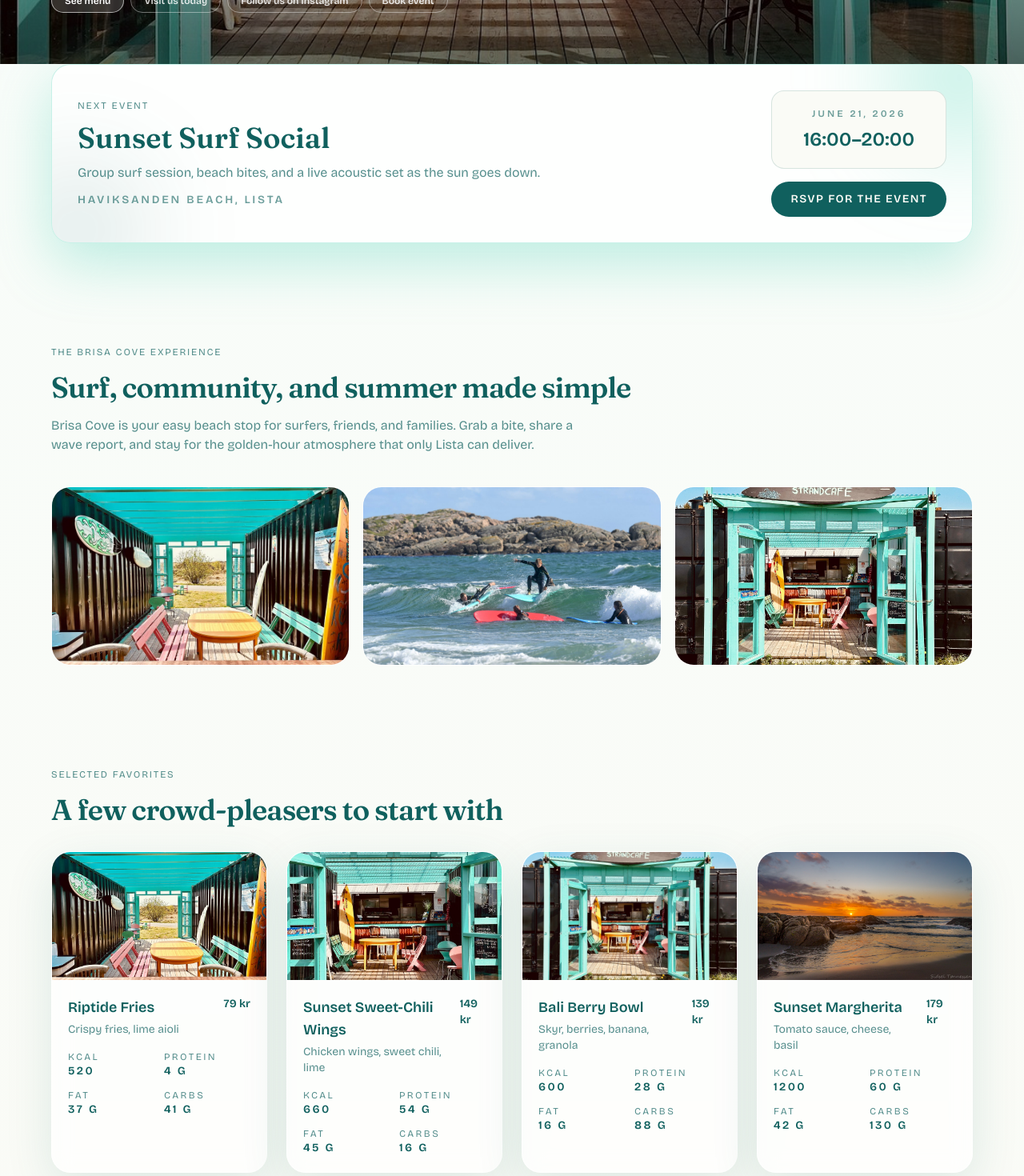
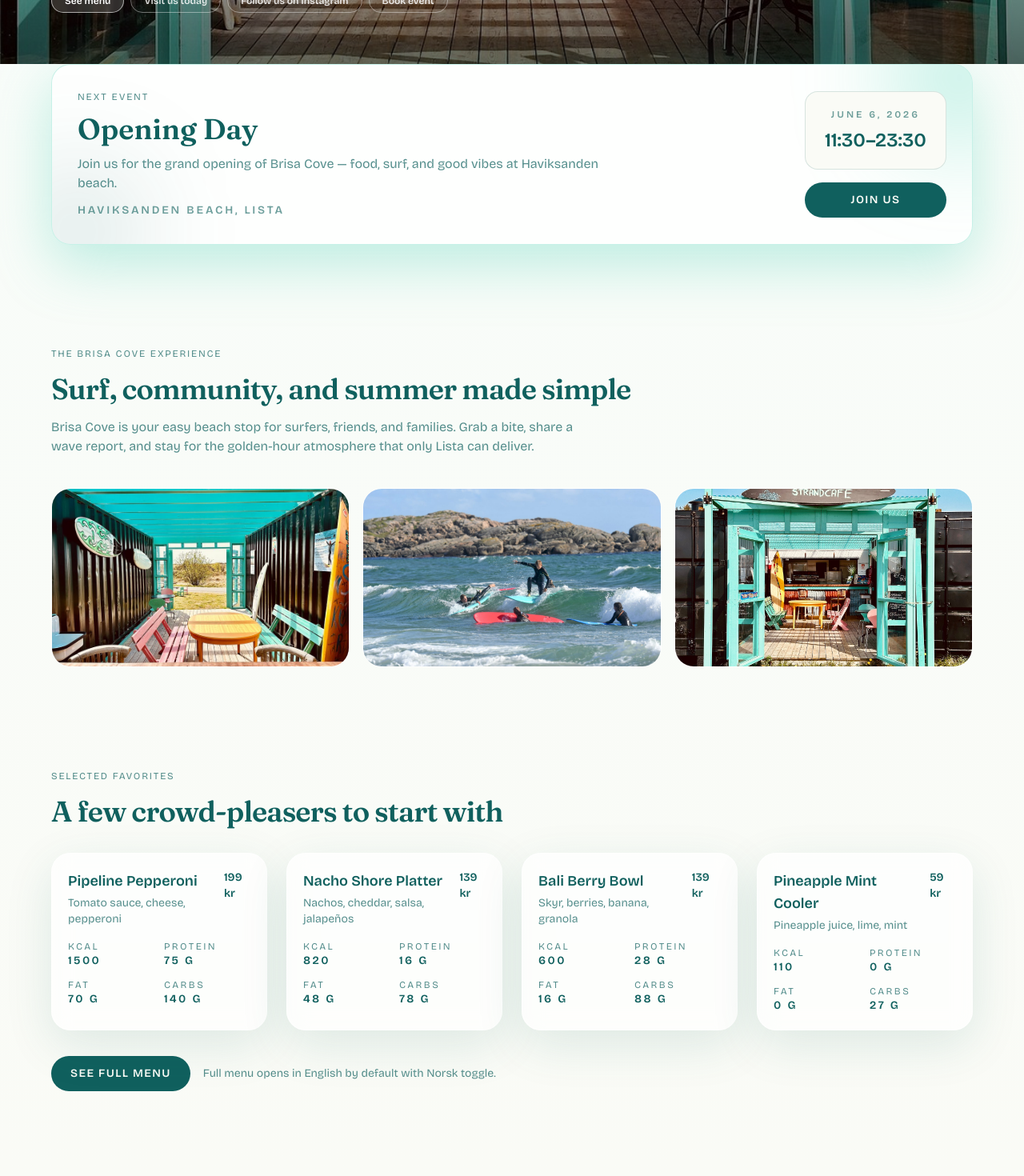
Before and after one commit to augustnhj/Brisa-Cove-Landing-v2, a Next.js app: page / in a window 1280 px wide. Shown: the part 720-2190 px from the top of the page at 80% size. Built offline with nearby package versions, Linux system fonts and the light colour scheme.

Commit message:
new version

```diff
--- a/src/app/page.tsx
+++ b/src/app/page.tsx
@@ -34,7 +34,7 @@ const t = {
     },
     hero: {
       kicker: "Opening Summer 2026",
-      title: "The beach cafe where surf and good vibes meet",
+      title: "Grab a bite at the heart of Norwegian surfing",
       description:
         "Simple and delicious food, relaxed atmosphere – a natural meeting point on the beach.",
       ctaPrimary: "See menu",
@@ -105,7 +105,7 @@ const t = {
     },
     hero: {
       kicker: "Eröffnung Sommer 2026",
-      title: "Das Strandcafé, wo Surf und gute Stimmung aufeinandertreffen",
+      title: "Ein Happen mitten im Herz des norwegischen Surfens",
       description:
         "Einfaches und köstliches Essen, entspannte Atmosphäre – ein natürlicher Treffpunkt am Strand.",
       ctaPrimary: "Menü ansehen",
@@ -176,7 +176,7 @@ const t = {
     },
     hero: {
       kicker: "Åpner sommeren 2026",
-      title: "Strandcafeen der surf og god stemning møtes",
+      title: "Få en matbit i hjertet av norsk surfing",
       description:
         "Enkel og deilig mat, avslappet atmosfære – et naturlig møtepunkt på stranden.",
       ctaPrimary: "Se meny",
--- a/src/components/MenuCard.tsx
+++ b/src/components/MenuCard.tsx
@@ -1,4 +1,3 @@
-import Image from "next/image";
 import { MenuItem, NutritionLabels } from "@/data/menu";
 
 const nutritionLabel = (label: string, value: string) => (
@@ -17,19 +16,18 @@ export default function MenuCard({
 }) {
   return (
     <div className="glass flex h-full flex-col overflow-hidden">
-      <div className="relative h-40 w-full">
-        <Image
-          src={item.image}
-          alt={item.name}
-          fill
-          className="object-cover"
-          sizes="(max-width: 768px) 100vw, 33vw"
-        />
-      </div>
       <div className="flex flex-1 flex-col gap-4 p-5">
         <div className="flex items-start justify-between gap-4">
           <div>
-            <h3 className="text-lg font-semibold text-deepteal">{item.name}</h3>
+            <div className="relative inline-block">
+              <h3 className="text-lg font-semibold text-deepteal">{item.name}</h3>
+              {item.comingSoon && (
+                <span className="pointer-events-none absolute inset-y-[45%] left-0 right-0 border-t-2 border-red-600" />
+              )}
+            </div>
+            {item.comingSoon && (
+              <p className="mt-0.5 text-xs font-bold uppercase tracking-widest text-red-600">Coming Soon</p>
+            )}
             <p className="mt-1 text-sm text-deepteal/70">{item.description}</p>
           </div>
           <span className="text-sm font-semibold text-deepteal">{item.price}</span>
--- a/src/data/events.ts
+++ b/src/data/events.ts
@@ -25,28 +25,28 @@ export type EventInfo = {
 
 export const nextEvent: EventInfo = {
   en: {
-    title: "Sunset Surf Social",
+    title: "Opening Day",
     description:
-      "Group surf session, beach bites, and a live acoustic set as the sun goes down.",
-    ctaLabel: "RSVP for the event",
+      "Join us for the grand opening of Brisa Cove — food, surf, and good vibes at Haviksanden beach.",
+    ctaLabel: "Join us",
     kickerLabel: "Next event",
   },
   no: {
-    title: "Solnedgang Surf Social",
+    title: "Åpningsdag",
     description:
-      "Felles surfsesjon, strandmat og et live akustisk sett mens solen går ned.",
-    ctaLabel: "Meld deg på arrangementet",
+      "Bli med på den store åpningen av Brisa Cove — mat, surf og god stemning på Haviksanden.",
+    ctaLabel: "Bli med",
     kickerLabel: "Neste arrangement",
   },
   de: {
-    title: "Sonnenuntergang Surf Social",
+    title: "Eröffnungstag",
     description:
-      "Gemeinsame Surfsession, Strandsnacks und ein Live-Akustikset, während die Sonne untergeht.",
-    ctaLabel: "Für das Event anmelden",
+      "Feiert mit uns die Eröffnung von Brisa Cove — Essen, Surfen und gute Stimmung am Haviksanden-Strand.",
+    ctaLabel: "Dabei sein",
     kickerLabel: "Nächstes Event",
   },
-  date: "June 21, 2026",
-  time: "16:00–20:00",
+  date: "June 6, 2026",
+  time: "11:30–23:30",
   ctaHref: "#visit",
   location: "Haviksanden Beach, Lista",
 };
--- a/src/data/menu.ts
+++ b/src/data/menu.ts
@@ -11,7 +11,7 @@ export type MenuItem = {
   description: string;
   nutrition: Nutrition;
   price: string;
-  image: string;
+  comingSoon?: boolean;
 };
 
 export type MenuSection = {
@@ -38,12 +38,6 @@ export const menuNotes: Record<MenuLanguage, string> = {
   no: "Næringsverdier er estimater og kan variere.",
 };
 
-const imagePalette = {
-  warm: "/images/favorite-1.jpg",
-  spice: "/images/favorite-2.jpg",
-  fresh: "/images/favorite-3.jpg",
-  bold: "/images/favorite-4.jpg",
-};
 
 export const menuSections: Record<MenuLanguage, MenuSection[]> = {
   en: [
@@ -56,7 +50,6 @@ export const menuSections: Record<MenuLanguage, MenuSection[]> = {
           description: "Crispy fries, lime aioli",
           nutrition: { kcal: "520", protein: "4 g", fat: "37 g", carbs: "41 g" },
           price: "79 kr",
-          image: imagePalette.warm,
         },
         {
           id: "sunset-sweet-fries",
@@ -64,7 +57,6 @@ export const menuSections: Record<MenuLanguage, MenuSection[]> = {
           description: "Sweet potato fries, lime aioli",
           nutrition: { kcal: "560", protein: "4 g", fat: "36 g", carbs: "52 g" },
           price: "89 kr",
-          image: imagePalette.warm,
         },
       ],
     },
@@ -77,7 +69,7 @@ export const menuSections: Record<MenuLanguage, MenuSection[]> = {
           description: "Chicken wings, sweet chili, lime",
           nutrition: { kcal: "660", protein: "54 g", fat: "45 g", carbs: "16 g" },
           price: "149 kr",
-          image: imagePalette.spice,
+          comingSoon: true,
         },
         {
           id: "reef-bbq-wings",
@@ -85,7 +77,7 @@ export const menuSections: Record<MenuLanguage, MenuSection[]> = {
           description: "Chicken wings, BBQ glaze",
           nutrition: { kcal: "650", protein: "54 g", fat: "45 g", carbs: "12 g" },
           price: "145 kr",
-          image: imagePalette.spice,
+          comingSoon: true,
         },
         {
           id: "lava-sriracha-honey-wings",
@@ -93,7 +85,7 @@ export const menuSections: Record<MenuLanguage, MenuSection[]> = {
           description: "Chicken wings, sriracha, honey",
           nutrition: { kcal: "760", protein: "54 g", fat: "52 g", carbs: "26 g" },
           price: "155 kr",
-          image: imagePalette.spice,
+          comingSoon: true,
         },
       ],
     },
@@ -106,7 +98,6 @@ export const menuSections: Record<MenuLanguage, MenuSection[]> = {
           description: "Nachos, cheddar, salsa, jalapeños",
           nutrition: { kcal: "820", protein: "16 g", fat: "48 g", carbs: "78 g" },
           price: "139 kr",
-          image: imagePalette.warm,
         },
       ],
     },
@@ -119,7 +110,6 @@ export const menuSections: Record<MenuLanguage, MenuSection[]> = {
           description: "Skyr, berries, banana, granola",
           nutrition: { kcal: "600", protein: "28 g", fat: "16 g", carbs: "88 g" },
           price: "139 kr",
-          image: imagePalette.fresh,
         },
         {
           id: "mango-wave-bowl",
@@ -127,7 +117,6 @@ export const menuSections: Record<MenuLanguage, MenuSection[]> = {
           description: "Skyr, mango, banana, granola",
           nutrition: { kcal: "570", protein: "25 g", fat: "9 g", carbs: "95 g" },
           price: "135 kr",
-          image: imagePalette.fresh,
         },
         {
           id: "acai-anchor-bowl",
@@ -135,7 +124,6 @@ export const menuSections: Record<MenuLanguage, MenuSection[]> = {
           description: "Açaí, banana, berries, granola",
           nutrition: { kcal: "650", protein: "10 g", fat: "28 g", carbs: "90 g" },
           price: "169 kr",
-          image: imagePalette.fresh,
         },
       ],
     },
@@ -148,7 +136,6 @@ export const menuSections: Record<MenuLanguage, MenuSection[]> = {
           description: "Mango, banana, pineapple juice",
           nutrition: { kcal: "360", protein: "3 g", fat: "1 g", carbs: "85 g" },
           price: "89 kr",
-          image: imagePalette.fresh,
         },
       ],
     },
@@ -161,7 +148,7 @@ export const menuSections: Record<MenuLanguage, MenuSection[]> = {
           description: "Banana bread",
           nutrition: { kcal: "230", protein: "5 g", fat: "9 g", carbs: "32 g" },
           price: "49 kr",
-          image: imagePalette.fresh,
+          comingSoon: true,
         },
       ],
     },
@@ -174,7 +161,7 @@ export const menuSections: Record<MenuLanguage, MenuSection[]> = {
           description: "Chicken, mango, salad, coconut dressing",
           nutrition: { kcal: "760", protein: "45 g", fat: "38 g", carbs: "68 g" },
           price: "159 kr",
-          image: imagePalette.spice,
+          comingSoon: true,
         },
         {
           id: "bali-avocado-toast",
@@ -182,7 +169,7 @@ export const menuSections: Record<MenuLanguage, MenuSection[]> = {
           description: "Avocado, lime, chili, coriander",
           nutrition: { kcal: "430", protein: "8 g", fat: "25 g", carbs: "46 g" },
           price: "139 kr",
-          image: imagePalette.spice,
+          comingSoon: true,
         },
         {
           id: "wave-rider-burger",
@@ -190,7 +177,7 @@ export const menuSections: Record<MenuLanguage, MenuSection[]> = {
           description: "Burger, cheddar, salad, pickles",
           nutrition: { kcal: "780", protein: "38 g", fat: "48 g", carbs: "52 g" },
           price: "179 kr",
-          image: imagePalette.spice,
+          comingSoon: true,
         },
       ],
     },
@@ -203,7 +190,6 @@ export const menuSections: Record<MenuLanguage, MenuSection[]> = {
           description: "Tomato sauce, cheese, basil",
           nutrition: { kcal: "1200", protein: "60 g", fat: "42 g", carbs: "130 g" },
           price: "179 kr",
-          image: imagePalette.bold,
         },
         {
           id: "pipeline-pepperoni",
@@ -211,15 +197,13 @@ export const menuSections: Record<MenuLanguage, MenuSection[]> = {
           description: "Tomato sauce, cheese, pepperoni",
           nutrition: { kcal: "1500", protein: "75 g", fat: "70 g", carbs: "140 g" },
           price: "199 kr",
-          image: imagePalette.bold,
         },
         {
-          id: "bali-chicken-mango",
-          name: "Bali Chicken Mango",
-          description: "Chicken, mango, red onion, sweet chili",
-          nutrition: { kcal: "1450", protein: "85 g", fat: "45 g", carbs: "165 g" },
-          price: "199 kr",
-          image: imagePalette.bold,
+          id: "hawaii-pizza",
+          name: "Hang Ten Hawaiian",
+          description: "Tomato sauce, cheese, ham, pineapple",
+          nutrition: { kcal: "1300", protein: "65 g", fat: "40 g", carbs: "155 g" },
+          price: "189 kr",
         },
       ],
     },
@@ -232,7 +216,6 @@ export const menuSections: Record<MenuLanguage, MenuSection[]> = {
           description: "Cold brew, coconut milk",
           nutrition: { kcal: "140", protein: "1 g", fat: "9 g", carbs: "14 g" },
           price: "69 kr",
-          image: imagePalette.bold,
         },
         {
           id: "pineapple-mint-cooler",
@@ -240,15 +223,6 @@ export const menuSections: Record<MenuLanguage, MenuSection[]> = {
           description: "Pineapple juice, lime, mint",
           nutrition: { kcal: "110", protein: "0 g", fat: "0 g", carbs: "27 g" },
           price: "59 kr",
-          image: imagePalette.bold,
-        },
-        {
-          id: "slush",
-          name: "Slush",
-          description: "Flavor of the day",
-          nutrition: { kcal: "120-200", protein: "N/A", fat: "N/A", carbs: "N/A" },
-          price: "49 kr",
-          image: imagePalette.bold,
         },
       ],
     },
@@ -263,7 +237,6 @@ export const menuSections: Record<MenuLanguage, MenuSection[]> = {
           description: "Sprø pommes frites, lime-aioli",
           nutrition: { kcal: "520", protein: "4 g", fat: "37 g", carbs: "41 g" },
           price: "79 kr",
-          image: imagePalette.warm,
         },
         {
           id: "sunset-sweet-fries",
@@ -271,7 +244,6 @@ export const menuSections: Record<MenuLanguage, MenuSection[]> = {
           description: "Søtpotetfries, lime-aioli",
           nutrition: { kcal: "560", protein: "4 g", fat: "36 g", carbs: "52 g" },
           price: "89 kr",
-          image: imagePalette.warm,
         },
       ],
     },
@@ -284,7 +256,7 @@ export const menuSections: Record<MenuLanguage, MenuSection[]> = {
           description: "Kyllingvinger, sweet chili, lime",
           nutrition: { kcal: "660", protein: "54 g", fat: "45 g", carbs: "16 g" },
           price: "149 kr",
-          image: imagePalette.spice,
+          comingSoon: true,
         },
         {
           id: "reef-bbq-wings",
@@ -292,7 +264,7 @@ export const menuSections: Record<MenuLanguage, MenuSection[]> = {
           description: "Kyllingvinger, BBQ-glaze",
           nutrition: { kcal: "650", protein: "54 g", fat: "45 g", carbs: "12 g" },
           price: "145 kr",
-          image: imagePalette.spice,
+          comingSoon: true,
         },
         {
           id: "lava-sriracha-honey-wings",
@@ -300,7 +272,7 @@ export const menuSections: Record<MenuLanguage, MenuSection[]> = {
           description: "Kyllingvinger, sriracha, honning",
           nutrition: { kcal: "760", protein: "54 g", fat: "52 g", carbs: "26 g" },
           price: "155 kr",
-          image: imagePalette.spice,
+          comingSoon: true,
         },
       ],
     },
@@ -313,7 +285,6 @@ export const menuSections: Record<MenuLanguage, MenuSection[]> = {
           description: "Nachos, cheddar, salsa, jalapeños",
           nutrition: { kcal: "820", protein: "16 g", fat: "48 g", carbs: "78 g" },
           price: "139 kr",
-          image: imagePalette.warm,
         },
       ],
     },
@@ -326,7 +297,6 @@ export const menuSections: Record<MenuLanguage, MenuSection[]> = {
           description: "Skyr, bær, banan, granola",
           nutrition: { kcal: "600", protein: "28 g", fat: "16 g", carbs: "88 g" },
           price: "139 kr",
-          image: imagePalette.fresh,
         },
         {
           id: "mango-wave-bowl",
@@ -334,7 +304,6 @@ export const menuSections: Record<MenuLanguage, MenuSection[]> = {
           description: "Skyr, mango, banan, granola",
           nutrition: { kcal: "570", protein: "25 g", fat: "9 g", carbs: "95 g" },
           price: "135 kr",
-          image: imagePalette.fresh,
         },
         {
           id: "acai-anchor-bowl",
@@ -342,7 +311,6 @@ export const menuSections: Record<MenuLanguage, MenuSection[]> = {
           description: "Açaí, banan, bær, granola",
           nutrition: { kcal: "650", protein: "10 g", fat: "28 g", carbs: "90 g" },
           price: "169 kr",
-          image: imagePalette.fresh,
         },
       ],
     },
@@ -355,7 +323,6 @@ export const menuSections: Record<MenuLanguage, MenuSection[]> = {
           description: "Mango, banan, ananasjuice",
           nutrition: { kcal: "360", protein: "3 g", fat: "1 g", carbs: "85 g" },
           price: "89 kr",
-          image: imagePalette.fresh,
         },
       ],
     },
@@ -368,7 +335,7 @@ export const menuSections: Record<MenuLanguage, MenuSection[]> = {
           description: "Bananbrød",
           nutrition: { kcal: "230", protein: "5 g", fat: "9 g", carbs: "32 g" },
           price: "49 kr",
-          image: imagePalette.fresh,
+          comingSoon: true,
         },
       ],
     },
@@ -381,7 +348,7 @@ export const menuSections: Record<MenuLanguage, MenuSection[]> = {
           description: "Kylling, mango, salat, kokosdressing",
           nutrition: { kcal: "760", protein: "45 g", fat: "38 g", carbs: "68 g" },
           price: "159 kr",
-          image: imagePalette.spice,
+          comingSoon: true,
         },
         {
           id: "bali-avocado-toast",
@@ -389,7 +356,7 @@ export const menuSections: Record<MenuLanguage, MenuSection[]> = {
           description: "Avokado, lime, chili, koriander",
           nutrition: { kcal: "430", protein: "8 g", fat: "25 g", carbs: "46 g" },
           price: "139 kr",
-          image: imagePalette.spice,
+          comingSoon: true,
         },
         {
           id: "wave-rider-burger",
@@ -397,7 +364,7 @@ export const menuSections: Record<MenuLanguage, MenuSection[]> = {
           description: "Burger, cheddar, salat, pickles",
           nutrition: { kcal: "780", protein: "38 g", fat: "48 g", carbs: "52 g" },
           price: "179 kr",
-          image: imagePalette.spice,
+          comingSoon: true,
         },
       ],
     },
@@ -410,7 +377,6 @@ export const menuSections: Record<MenuLanguage, MenuSection[]> = {
           description: "Tomatsaus, ost, basilikum",
           nutrition: { kcal: "1200", protein: "60 g", fat: "42 g", carbs: "130 g" },
           price: "179 kr",
-          image: imagePalette.bold,
         },
         {
           id: "pipeline-pepperoni",
@@ -418,15 +384,13 @@ export const menuSections: Record<MenuLanguage, MenuSection[]> = {
           description: "Tomatsaus, ost, pepperoni",
           nutrition: { kcal: "1500", protein: "75 g", fat: "70 g", carbs: "140 g" },
           price: "199 kr",
-          image: imagePalette.bold,
         },
         {
-          id: "bali-chicken-mango",
-          name: "Bali Chicken Mango",
-          description: "Kylling, mango, rødløk, sweet chili",
-          nutrition: { kcal: "1450", protein: "85 g", fat: "45 g", carbs: "165 g" },
-          price: "199 kr",
-          image: imagePalette.bold,
+          id: "hawaii-pizza",
+          name: "Hang Ten Hawaiian",
+          description: "Tomatsaus, ost, skinke, ananas",
+          nutrition: { kcal: "1300", protein: "65 g", fat: "40 g", carbs: "155 g" },
+          price: "189 kr",
         },
       ],
     },
@@ -439,7 +403,6 @@ export const menuSections: Record<MenuLanguage, MenuSection[]> = {
           description: "Cold brew, kokosmelk",
           nutrition: { kcal: "140", protein: "1 g", fat: "9 g", carbs: "14 g" },
           price: "69 kr",
-          image: imagePalette.bold,
         },
         {
           id: "pineapple-mint-cooler",
@@ -447,15 +410,6 @@ export const menuSections: Record<MenuLanguage, MenuSection[]> = {
           description: "Ananasjuice, lime, mynte",
           nutrition: { kcal: "110", protein: "0 g", fat: "0 g", carbs: "27 g" },
           price: "59 kr",
-          image: imagePalette.bold,
-        },
-        {
-          id: "slush",
-          name: "Slush",
-          description: "Dagens smak",
-          nutrition: { kcal: "120-200", protein: "N/A", fat: "N/A", carbs: "N/A" },
-          price: "49 kr",
-          image: imagePalette.bold,
         },
       ],
     },
@@ -463,10 +417,10 @@ export const menuSections: Record<MenuLanguage, MenuSection[]> = {
 };
 
 const favoriteIds = [
-  "riptide-fries",
-  "sunset-sweet-chili-wings",
+  "pipeline-pepperoni",
+  "nacho-shore-platter",
   "bali-berry-bowl",
-  "sunset-margherita",
+  "pineapple-mint-cooler",
 ];
 
 const buildFavorites = (sections: MenuSection[]) => {
```
Also changed, not shown: src/app/menu/page.tsx (+13 -3 lines).
